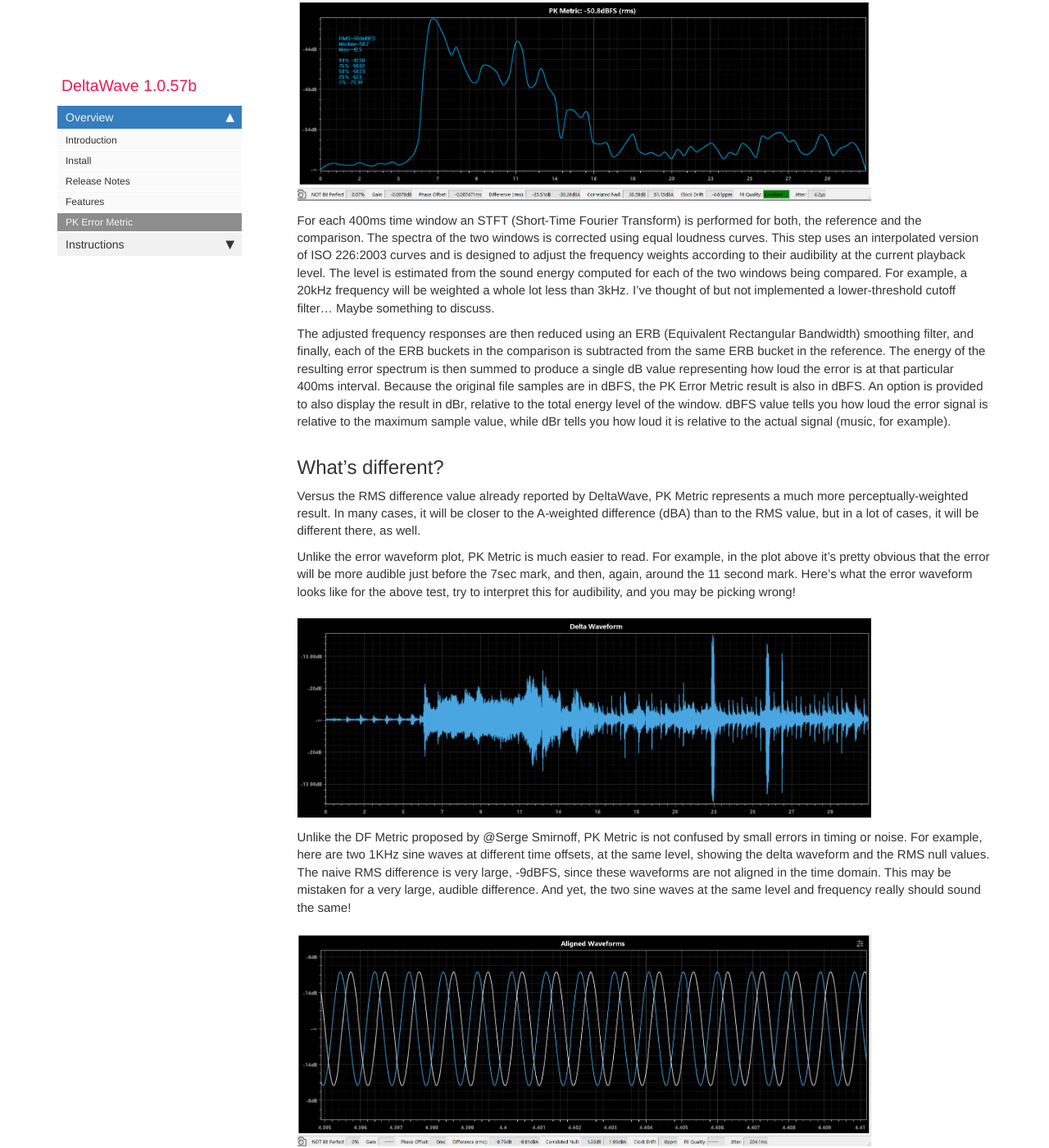
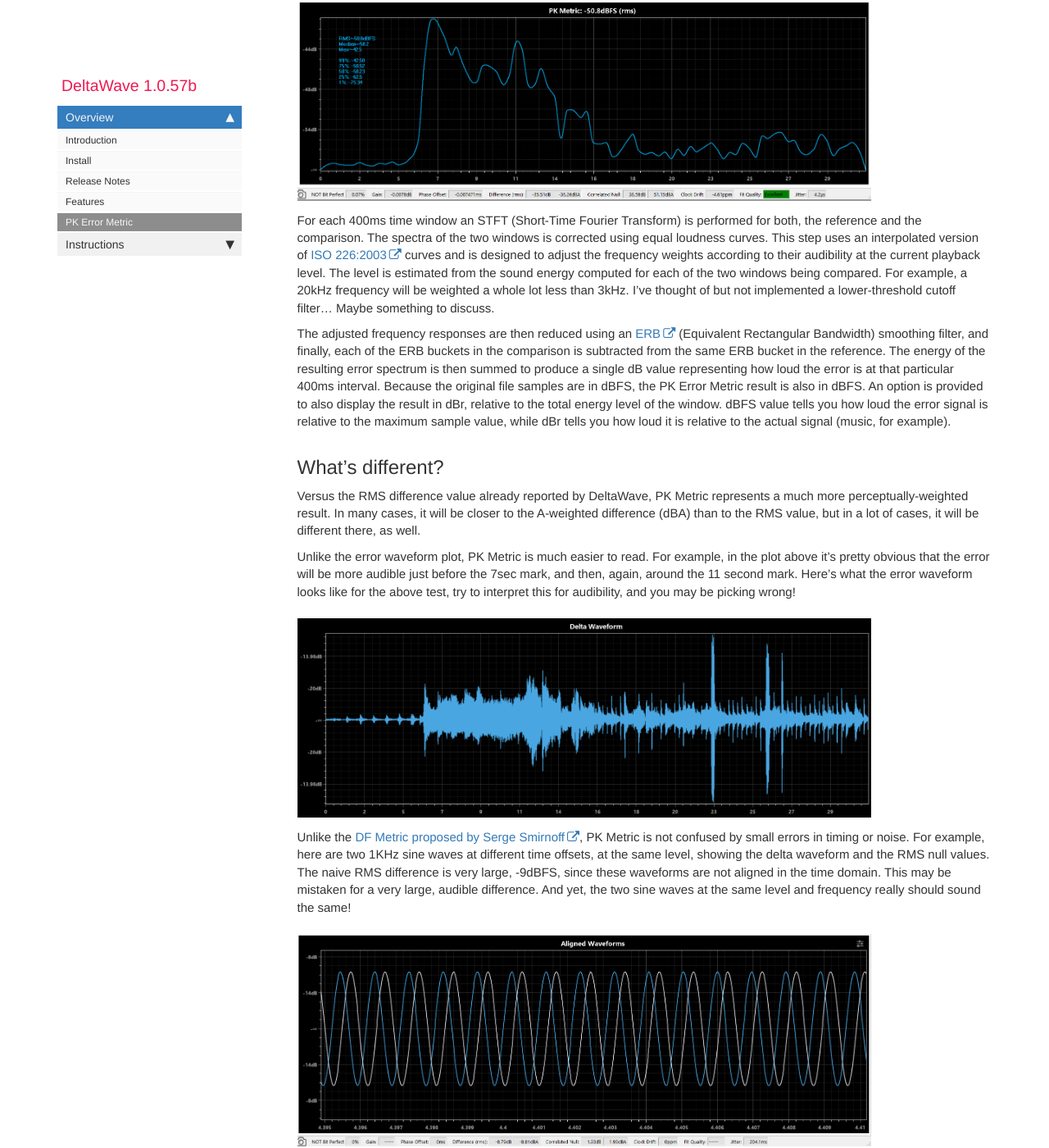
Before and after one commit to pkane2001/DeltaWave, a Jekyll site: the page built from docs/pages/mydoc/pk_metric.md, in a window 1280 px wide and 1400 px high, scrolled down 856 px. Shown: the whole window at 82% size. Built offline with Jekyll 4.4.1, drawn with Linux system fonts in a browser that asks for light colours; nearby versions of some CDN libraries; our own code applies the rules of GitHub Pages for plain Markdown files; comment, search, counter and statistics services are not loaded; part of the change alters nothing that is shown; some of the changed text lies outside the part shown.

Commit message:
no message

```diff
--- a/docs/pages/mydoc/pk_metric.md
+++ b/docs/pages/mydoc/pk_metric.md
@@ -22,9 +22,9 @@ The metric itself is either a single RMS number or a chart, expressed in dB over
 
 ![PK Metric 1](images/pkmetric1.png)
 
-For each 400ms time window an STFT (Short-Time Fourier Transform) is performed for both, the reference and the comparison. The spectra of the two windows is corrected using equal loudness curves. This step uses an interpolated version of ISO 226:2003 curves and is designed to adjust the frequency weights according to their audibility at the current playback level. The level is estimated from the sound energy computed for each of the two windows being compared. For example, a 20kHz frequency will be weighted a whole lot less than 3kHz. I've thought of but not implemented a lower-threshold cutoff filter... Maybe something to discuss.
+For each 400ms time window an STFT (Short-Time Fourier Transform) is performed for both, the reference and the comparison. The spectra of the two windows is corrected using equal loudness curves. This step uses an interpolated version of [ISO 226:2003](http://www.sengpielaudio.com/Acoustics226-2003.pdf) curves and is designed to adjust the frequency weights according to their audibility at the current playback level. The level is estimated from the sound energy computed for each of the two windows being compared. For example, a 20kHz frequency will be weighted a whole lot less than 3kHz. I've thought of but not implemented a lower-threshold cutoff filter... Maybe something to discuss.
 
-The adjusted frequency responses are then reduced using an ERB (Equivalent Rectangular Bandwidth) smoothing filter, and finally, each of the ERB buckets in the comparison is subtracted from the same ERB bucket in the reference. The energy of the resulting error spectrum is then summed to produce a single dB value representing how loud the error is at that particular 400ms interval. Because the original file samples are in dBFS, the PK Error Metric result is also in dBFS. An option is provided to also display the result in dBr, relative to the total energy level of the window. dBFS value tells you how loud the error signal is relative to the maximum sample value, while dBr tells you how loud it is relative to the actual signal (music, for example).
+The adjusted frequency responses are then reduced using an [ERB](https://ccrma.stanford.edu/~jos/sasp/Equivalent_Rectangular_Bandwidth.html) (Equivalent Rectangular Bandwidth) smoothing filter, and finally, each of the ERB buckets in the comparison is subtracted from the same ERB bucket in the reference. The energy of the resulting error spectrum is then summed to produce a single dB value representing how loud the error is at that particular 400ms interval. Because the original file samples are in dBFS, the PK Error Metric result is also in dBFS. An option is provided to also display the result in dBr, relative to the total energy level of the window. dBFS value tells you how loud the error signal is relative to the maximum sample value, while dBr tells you how loud it is relative to the actual signal (music, for example).
 
 ## What's different?
 
@@ -35,7 +35,7 @@ Unlike the error waveform plot, PK Metric is much easier to read. For example, i
 ![PK Metric 2](images/pkmetric2.png)
 
 
-Unlike the DF Metric proposed by @Serge Smirnoff, PK Metric is not confused by small errors in timing or noise. For example, here are two 1KHz sine waves at different time offsets, at the same level, showing the delta waveform and the RMS null values. The naive RMS difference is very large, -9dBFS, since these waveforms are not aligned in the time domain. This may be mistaken for a very large, audible difference. And yet, the two sine waves at the same level and frequency really should sound the same!
+Unlike the [DF Metric proposed by Serge Smirnoff](https://www.audiosciencereview.com/forum/index.php?threads/alternative-method-for-measuring-distortion.10282), PK Metric is not confused by small errors in timing or noise. For example, here are two 1KHz sine waves at different time offsets, at the same level, showing the delta waveform and the RMS null values. The naive RMS difference is very large, -9dBFS, since these waveforms are not aligned in the time domain. This may be mistaken for a very large, audible difference. And yet, the two sine waves at the same level and frequency really should sound the same!
 
 ![PK Metric 3](images/pkmetric3.png)
 
@@ -58,6 +58,6 @@ This result is much more of what one would expect, since the test signal is reco
 
 
 ## Is PK Metric useful?
-That's something I'm hoping to hear from you. Your thoughts on the design, any ideas for improvements, and any of your own test results. Gearslutz DA/AD loopback thread is a great source for WAV file comparisons. But, the numbers reported in that thread are RMS of the error signal, and thus, are useful as an engineering metric, but a little misleading if you want to know if the differences between two DACs or other components are really audible. My hope is that PK Error Metric can help answer these audibility questions a little better.
+That's something I'm hoping to hear from you. Your thoughts on the design, any ideas for improvements, and any of your own test results. [Gearslutz DA/AD loopback thread](https://www.gearslutz.com/board/showpost.php?p=15204112&postcount=2125)  is a great source for WAV file comparisons. But, the numbers reported in that thread are RMS of the error signal, and thus, are useful as an engineering metric, but a little misleading if you want to know if the differences between two DACs or other components are really audible. My hope is that PK Error Metric can help answer these audibility questions a little better.
 
 All feedback and suggestions are welcome!
```
